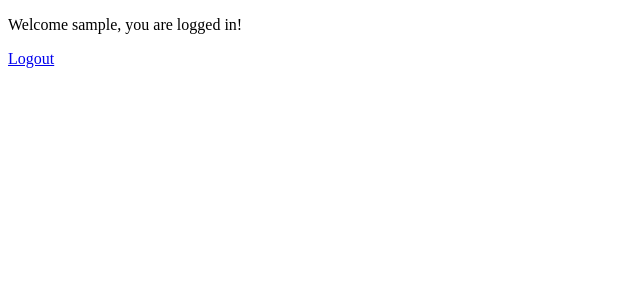
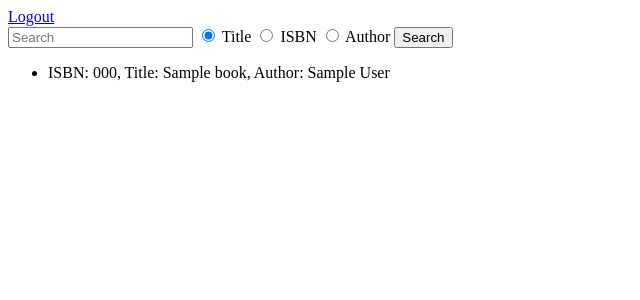
Before and after one commit to itsjeevan/book-bash, a Flask app: template templates/search.html in a window 1280 px wide. Shown: the top 300 px of the page, without its empty margins (0-640 px from the left). Run offline with Flask 2, Linux system fonts and the light colour scheme; the template is opened without the code that fills it: most values are stand-ins (such as "Sample title", 1, 10 or a date in 2020).

Commit message:
Implemented search. Added hash and salt to passwords.

```diff
--- a/application.py
+++ b/application.py
@@ -1,4 +1,6 @@
 import config
+import hashlib
+import uuid
 import os
 import requests
 
@@ -28,7 +30,6 @@ db = scoped_session(sessionmaker(bind=engine))
 def index():
 
     if request.method == "GET":
-
         if session.get("user_id") is not None:
             return redirect("/search")
         else:
@@ -41,6 +42,7 @@ def index():
 
         # Redirect if missing fields
         if username == "" or password == "":
+            print("Missing fields")
             return redirect("/")
 
         user = db.execute("""
@@ -50,21 +52,29 @@ def index():
         # If Login button pressed
         if request.form["button"] == "login":
 
-            if user.rowcount() != 0 and user.password == password:
-                session["user_id"] = user.id
-                return redirect("/search")
-            else:
-                print("Username or password incorrect")
-                return redirect("/")
+            if user is not None:
+                hashed_password = hashlib.sha256((password + user.salt).encode('utf-8')).hexdigest()
+                if hashed_password == user.password:
+                    session["user_id"] = user.id
+                    return redirect("/search")
+
+            print("Username or password incorrect")
+            return redirect("/")
 
         # If Register button pressed
         elif request.form["button"] == "register":
 
-            if user.rowcount() == 0:
+            # Register user
+            if user is None:
+
+                salt = uuid.uuid4().hex
+                hashed_password = hashlib.sha256((password + salt).encode('utf-8')).hexdigest()
+
                 db.execute("""
-                    INSERT INTO users (username, password) VALUES (:username, :password)""",
-                    {"username": username, "password": password})
+                    INSERT INTO users (username, password, salt) VALUES (:username, :password, :salt)""",
+                    {"username": username, "password": hashed_password, "salt": salt})
                 db.commit()
+
 
                 user = db.execute("""
                     SELECT id FROM users WHERE username = :username""",
@@ -75,16 +85,38 @@ def index():
                 print("Registered user")
                 return redirect("/search")
 
+            # User already exists
             else:
                 print("User already exists")
                 return redirect("/")
 
 
-@app.route("/search", methods=["GET", "POST"])
+@app.route("/search")
 def search():
     # User successfully logged in
-    if request.method == "GET" and session.get("user_id") is not None:
-        return render_template("search.html", username=session["user_id"])
+    if session.get("user_id") is not None:
+
+        results = request.args.get("results")
+        books = []
+
+        if request.args.get("category") == "isbn":
+            books = db.execute("""
+                SELECT * FROM books WHERE isbn ILIKE '%' || :isbn || '%'""",
+                {"isbn": results}).fetchall()
+
+        elif request.args.get("category") == "author":
+            books = db.execute("""
+                SELECT * FROM books WHERE author ILIKE '%' || :author || '%'""",
+                {"author": results}).fetchall()
+
+
+        elif request.args.get("category") == "title":
+            books = db.execute("""
+                SELECT * FROM books WHERE title ILIKE '%' || :title || '%'""",
+                {"title": results}).fetchall()
+
+        return render_template("search.html", books=books)
+
     # Accessing a route without login
     else:
         return redirect("/")
@@ -93,4 +125,5 @@ def search():
 @app.route("/logout")
 def logout():
     session.clear()
+    print("Logged out")
     return redirect("/")
--- a/templates/search.html
+++ b/templates/search.html
@@ -1,6 +1,24 @@
 {% extends "layout.html" %}
 
 {% block body %}
-<p>Welcome {{ username }}, you are logged in!</p>
+
 <a href="{{ url_for('logout') }}">Logout</a>
+
+<form action="{{ url_for('search') }}" method="get">
+    <input type="text" name="results" placeholder="Search">
+    <input type="radio" id="title" name="category" value="title" checked>
+    <label for="title">Title</label>
+    <input type="radio" id="isbn" name="category" value="isbn">
+    <label for="isbn">ISBN</label>
+    <input type="radio" id="author" name="category" value="author">
+    <label for="author">Author</label>
+    <button>Search</button>
+</form>
+
+<ul>
+{% for book in books %}
+<li>ISBN: {{ book.isbn }}, Title: {{ book.title }}, Author: {{ book.author }}</li>
+{% endfor %}
+</ul>
+
 {% endblock %}
```
